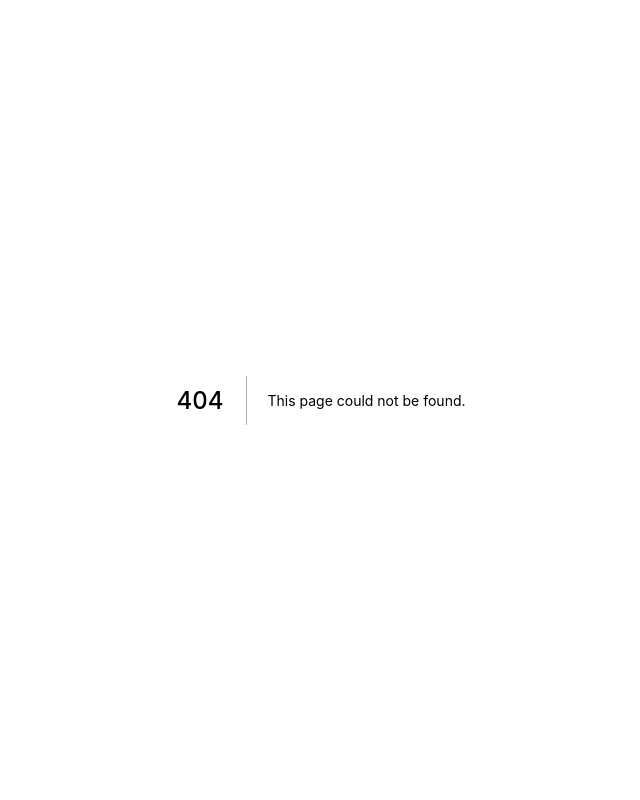
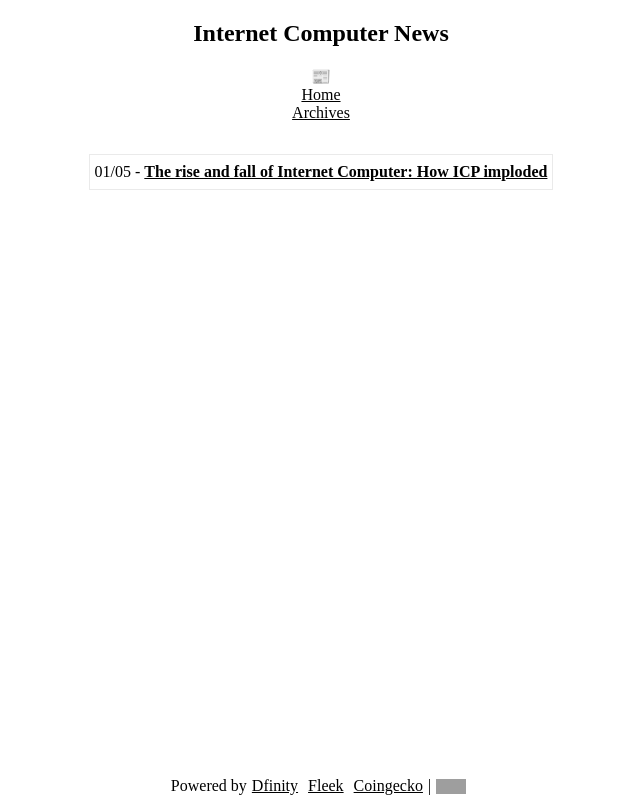
Before and after one commit to rjlucasm/ictoday, a Next.js app: page /news/2023 in a window 1280 px wide. Before the commit this address had no page. Shown: the whole page, without its empty margins (319-959 px from the left). Built offline with nearby package versions, Linux system fonts and the light colour scheme; grey boxes are pictures that could not be loaded.

Commit message:
News update

```diff
--- a/components/sites.js
+++ b/components/sites.js
@@ -131,7 +131,7 @@ const Sites = () => (
         <Link href="/watchlist"><a>Watchlist</a></Link>
       </div>
       <div className="finalcard">
-        <Link href="/news/2022"><a>News</a></Link>
+        <Link href="/news/2023"><a>News</a></Link>
       </div>
     </div>
   </>
--- a/pages/archive.js
+++ b/pages/archive.js
@@ -17,6 +17,7 @@ export default function Archives() {
             <Link href="/"><a style={{ color: 'inherit' }}>Home</a></Link>
 
             <>&nbsp;<Link href="/news/2021"><a style={{ color: 'inherit' }}>2021</a></Link></>
+            <>&nbsp;<Link href="/news/2022"><a style={{ color: 'inherit' }}>2022</a></Link></>
         </main>
 
         <Footer/>
--- /dev/null
+++ b/pages/news/2023.js
@@ -0,0 +1,32 @@
+import Head from 'next/head'
+import Link from 'next/link'
+import Footer from '/components/footer'
+
+export default function News23() {
+    return (
+    <div className="container">
+        <Head>
+        <title>Internet Computer News</title>
+        </Head>
+
+        <main className="main">
+            <h2 className="title">Internet Computer News</h2>
+
+            <>&#128240;</>
+
+            <Link href="/"><a style={{ color: 'inherit' }}>Home</a></Link>
+
+            <Link href="/archive"><a style={{ color: 'inherit' }}>Archives</a></Link>
+
+            <div className="pagesgrid">
+            <div className="pagescard">01/05 -&nbsp;
+                <a href="https://coinjournal.net/news/the-rise-and-fall-of-internet-computer-how-icp-imploded/" target="_blank" rel="noopener noreferrer">The rise and fall of Internet Computer: How ICP imploded</a>
+            </div>
+            </div>
+        </main>
+
+        <Footer/>
+
+    </div>
+    )
+}
```
